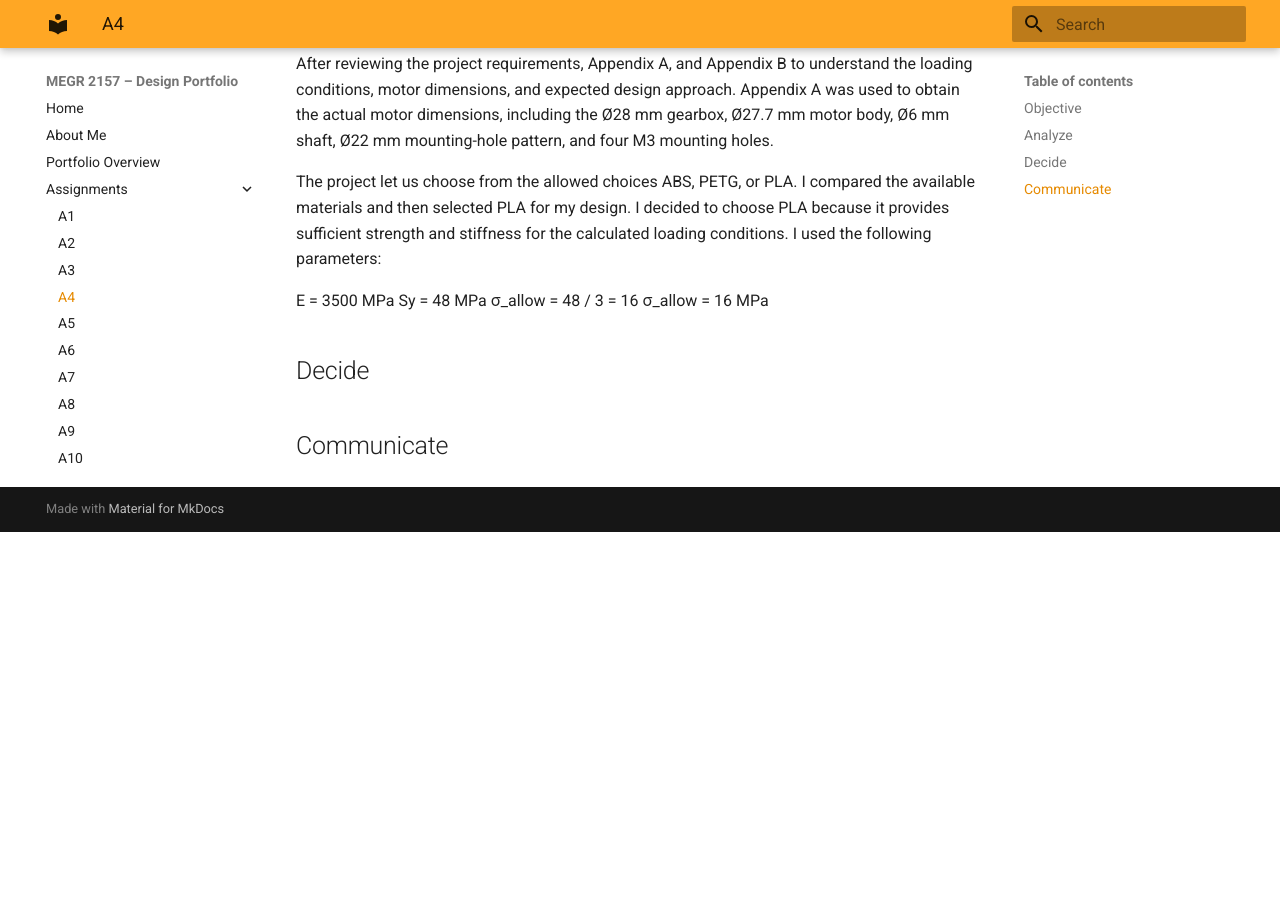
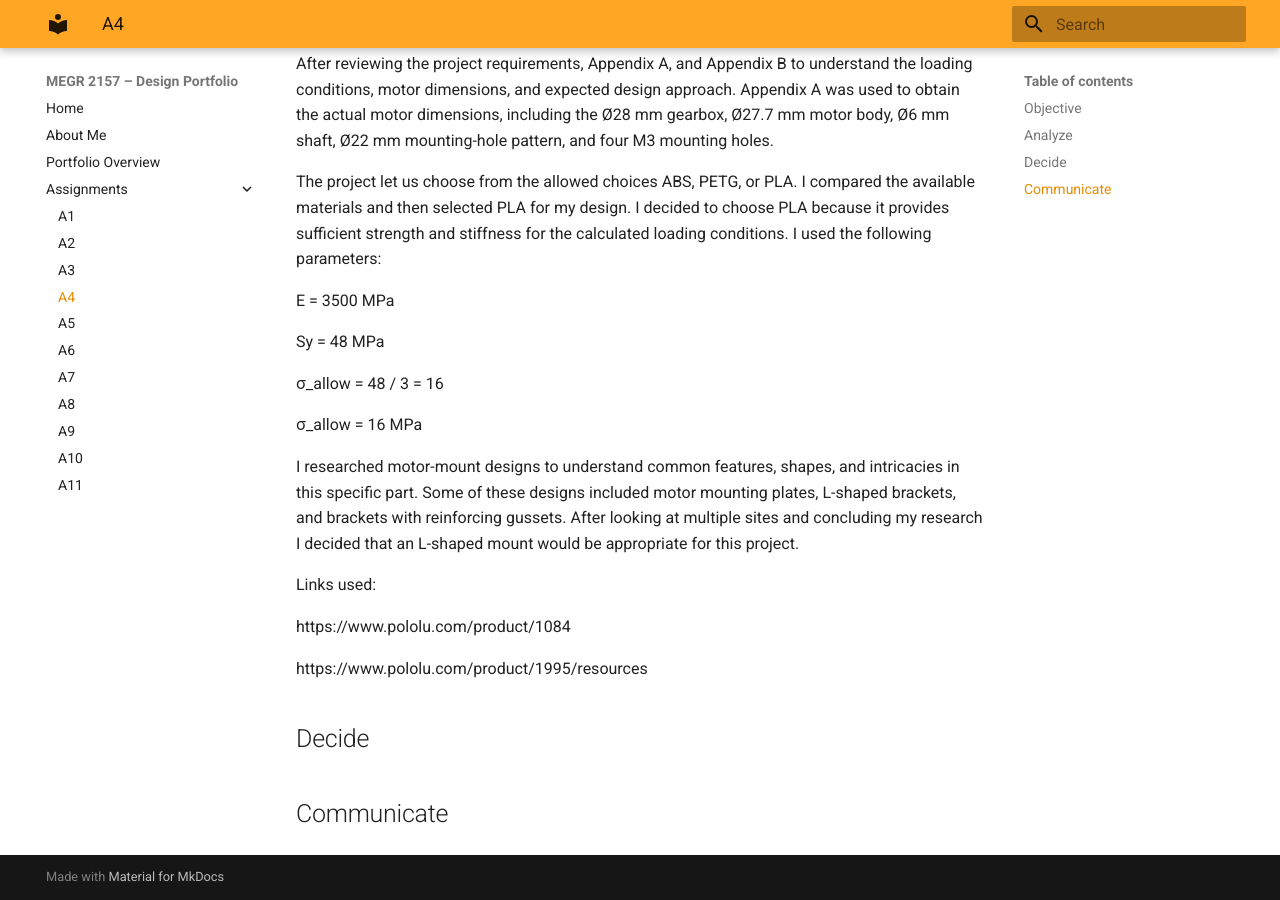
Before and after one commit to JasiahRutherford/jasiahs-megr2156-portfolio, an MkDocs documentation site: the page built from docs/assignments/A04/index.md, in a window 1280 px wide and 900 px high, scrolled down 517 px. Built offline with MkDocs 1.6.1 and Material for MkDocs 9.7.7, drawn with Linux system fonts in a browser that asks for light colours; before the commit the page ends 1049 px from its top, so only the background shows below that.

Commit message:
Update index.md

```diff
--- a/docs/assignments/A04/index.md
+++ b/docs/assignments/A04/index.md
@@ -11,9 +11,20 @@ After reviewing the project requirements, Appendix A, and Appendix B to understa
 The project let us choose from the allowed choices ABS, PETG, or PLA. I compared the available materials and then selected PLA for my design. I decided to choose PLA because it provides sufficient strength and stiffness for the calculated loading conditions. I used the following parameters:
 
 E = 3500 MPa
+
 Sy = 48 MPa
+
 σ_allow = 48 / 3 = 16
+
 σ_allow = 16 MPa
+
+I researched motor-mount designs to understand common features, shapes, and intricacies in this specific part. Some of these designs included motor mounting plates, L-shaped brackets, and brackets with reinforcing gussets. After looking at multiple sites and concluding my research I decided that an L-shaped mount would be appropriate for this project.
+
+Links used:
+
+https://www.pololu.com/product/1084
+
+https://www.pololu.com/product/1995/resources
 
 ## Decide
 
```
